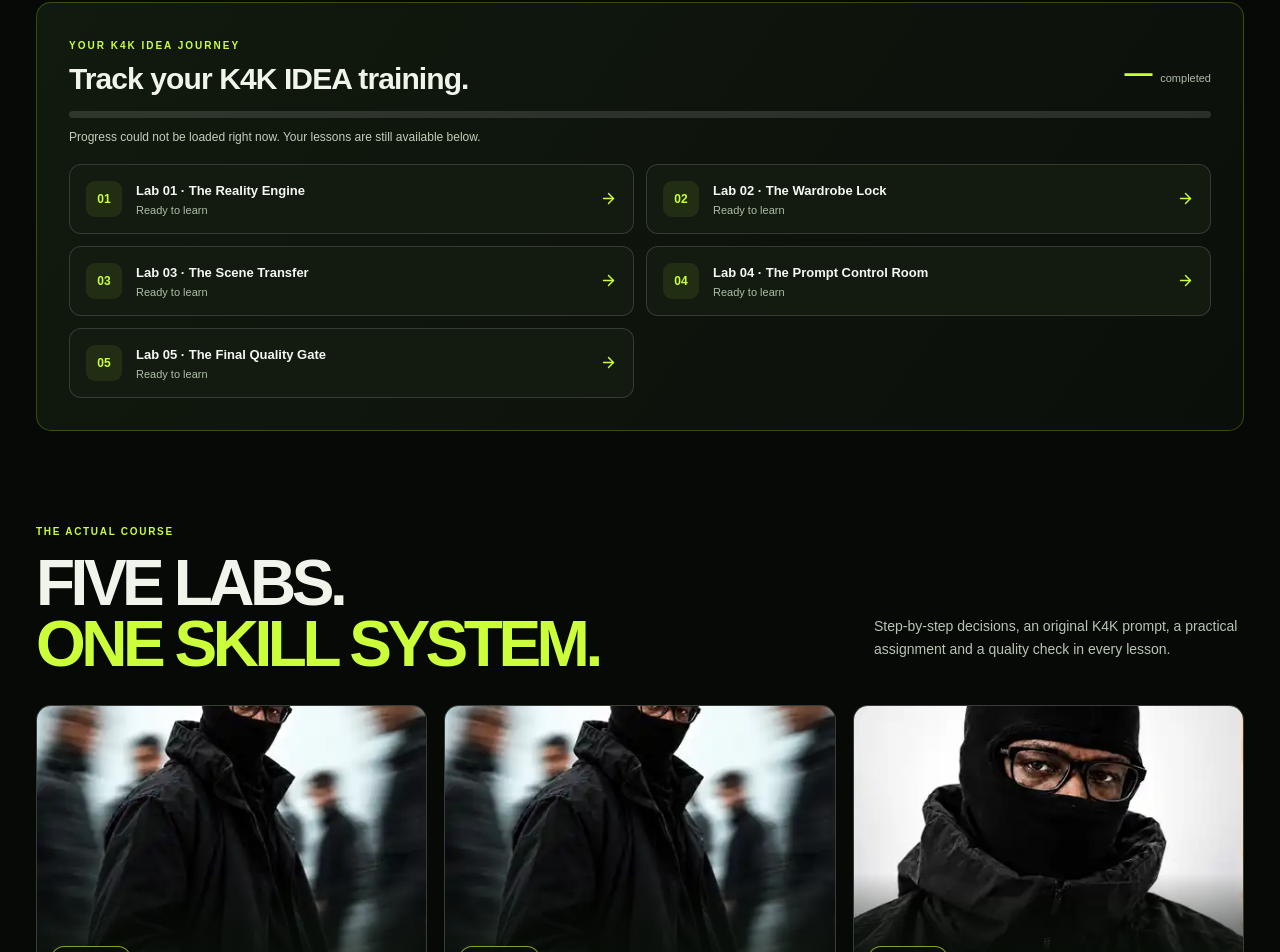
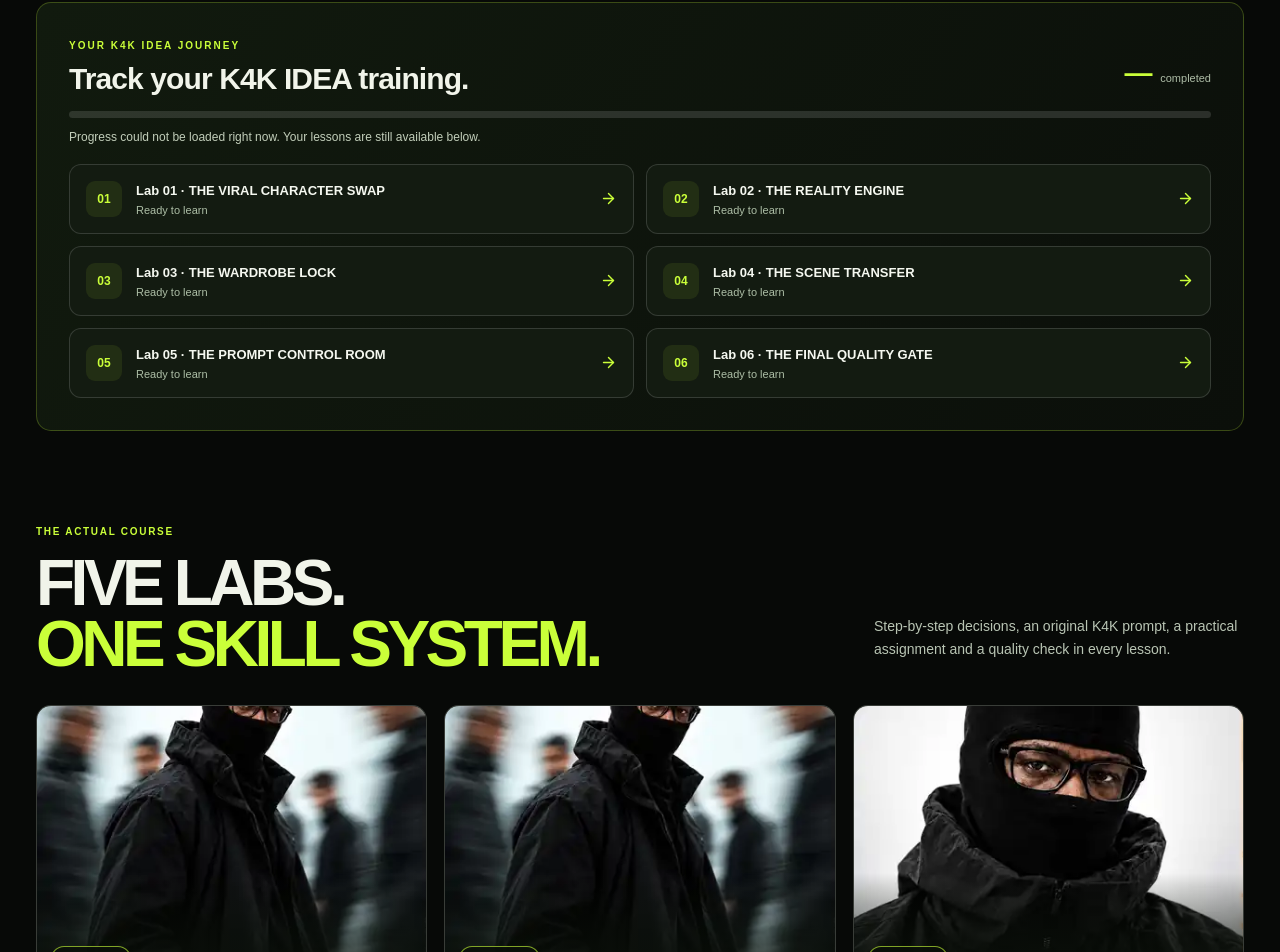
Before and after one commit to kreativestudios4k-lgtm/k4k-academy-v2, a Next.js app: page /academy in a window 1280 px wide. Shown: the part 1102-2054 px from the top of the page. Built offline with nearby package versions, Linux system fonts and the light colour scheme; no server answers.

Commit message:
Include Genjutsu viral workflow in student completion tracking without resetting older progress

```diff
--- a/app/academy/LearningProgress.js
+++ b/app/academy/LearningProgress.js
@@ -3,14 +3,9 @@ import {useEffect,useState} from 'react';
 import Link from 'next/link';
 import {createClient} from '../../lib/supabase/client';
 import {CheckCircle2,ArrowRight,LoaderCircle} from 'lucide-react';
+import {k4kLessons} from '../../lib/k4k-course-v3';
 
-const lessons=[
- {id:'k4k-v3-realism',name:'Lab 01 · The Reality Engine',href:'/academy/lessons/reality-engine'},
- {id:'k4k-v3-wardrobe',name:'Lab 02 · The Wardrobe Lock',href:'/academy/lessons/wardrobe-lock'},
- {id:'k4k-v3-scene',name:'Lab 03 · The Scene Transfer',href:'/academy/lessons/scene-transfer'},
- {id:'k4k-v3-control',name:'Lab 04 · The Prompt Control Room',href:'/academy/lessons/prompt-control'},
- {id:'k4k-v3-audit',name:'Lab 05 · The Final Quality Gate',href:'/academy/lessons/final-quality-gate'}
-];
+const lessons=k4kLessons.map(l=>({id:l.id,name:'Lab '+l.number+' · '+l.title,href:'/academy/lessons/'+l.slug}));
 
 export default function LearningProgress({workflowTwoAvailable=false}){
  const [progress,setProgress]=useState({});const [status,setStatus]=useState('loading');
```
